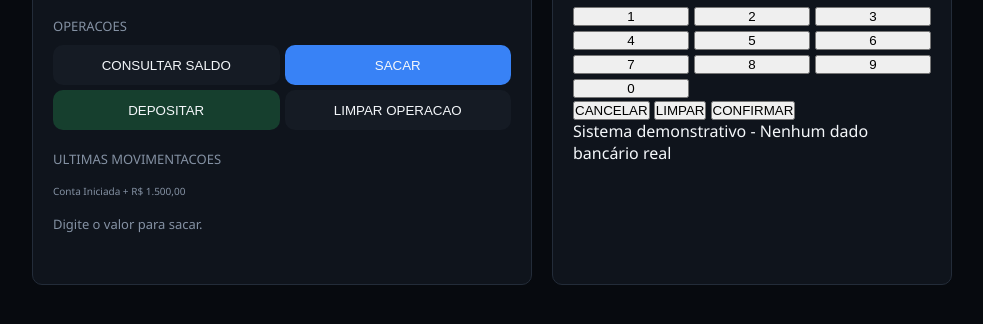
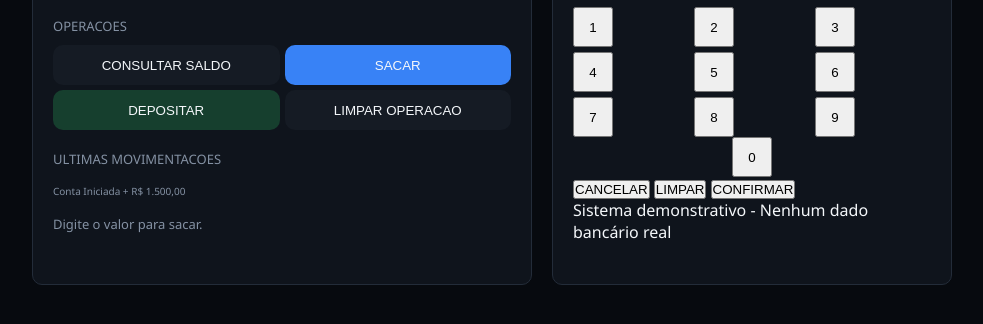
Before and after one commit to Devjadsonf2/Caixa-Eletronico, a plain HTML site: page index.html in a window 1280 px wide. Shown: the part 190-514 px from the top of the page, without its empty margins (148-1131 px from the left). Drawn offline with Linux system fonts and the light colour scheme.

Commit message:
Ajustei alguns parâmetros no html e css

```diff
--- a/index.html
+++ b/index.html
@@ -45,12 +45,18 @@
             <button id="btn-num">1</button>
             <button id="btn-num">2</button>
             <button id="btn-num">3</button>
+
             <button id="btn-num">4</button>
             <button id="btn-num">5</button>
             <button id="btn-num">6</button>
+
             <button id="btn-num">7</button>
             <button id="btn-num">8</button>
             <button id="btn-num">9</button>
+
+        </div>
+
+        <div class="btn-zero">
             <button id="btn-num">0</button>
         </div>
 
--- a/style.css
+++ b/style.css
@@ -187,8 +187,20 @@ button:active {
 
 .teclado {
     display: grid;
-    grid-template-rows: 1fr 1fr 1fr;
-    grid-template-columns: 1fr 1fr 1fr;
+    grid-template-columns: repeat(3, 1fr);
     gap: 5px;
     margin-top: 10px;
 }
+
+#btn-num {
+    width: 40px;
+    height: 40px;
+
+}
+
+.btn-zero {
+    display: flex;
+    align-items: center;
+    justify-content: center;
+    gap: 5px;
+}
```
